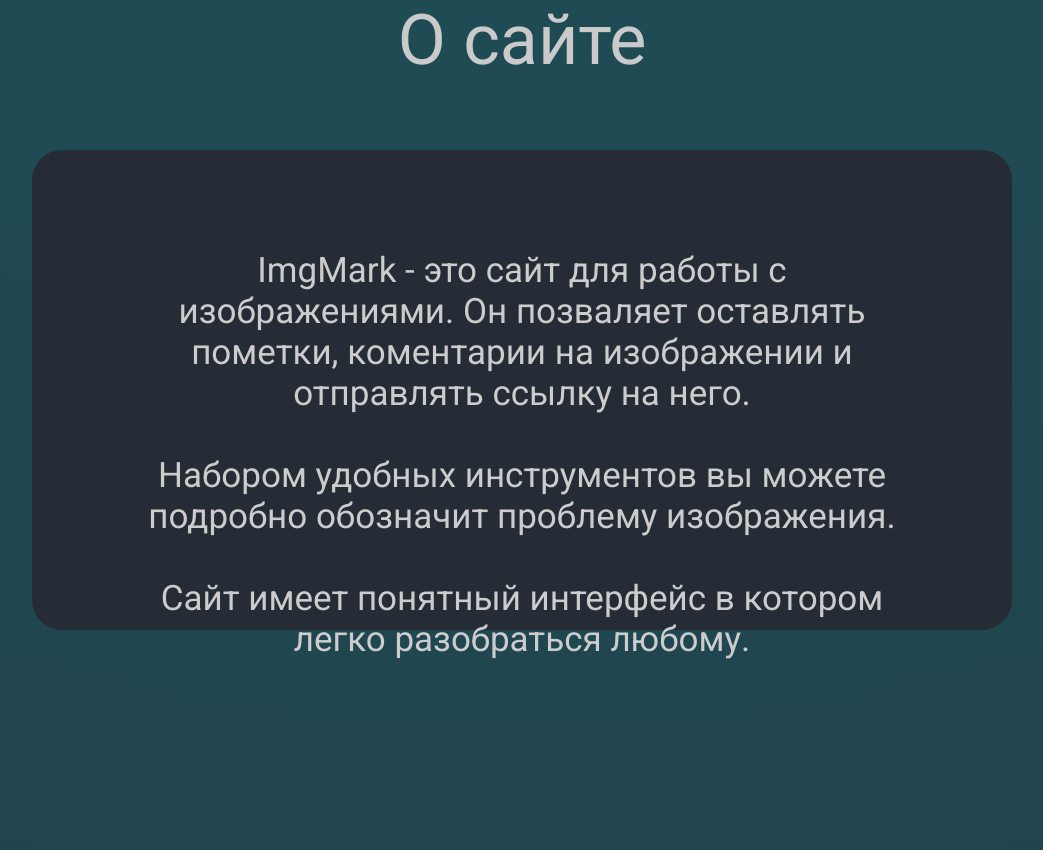
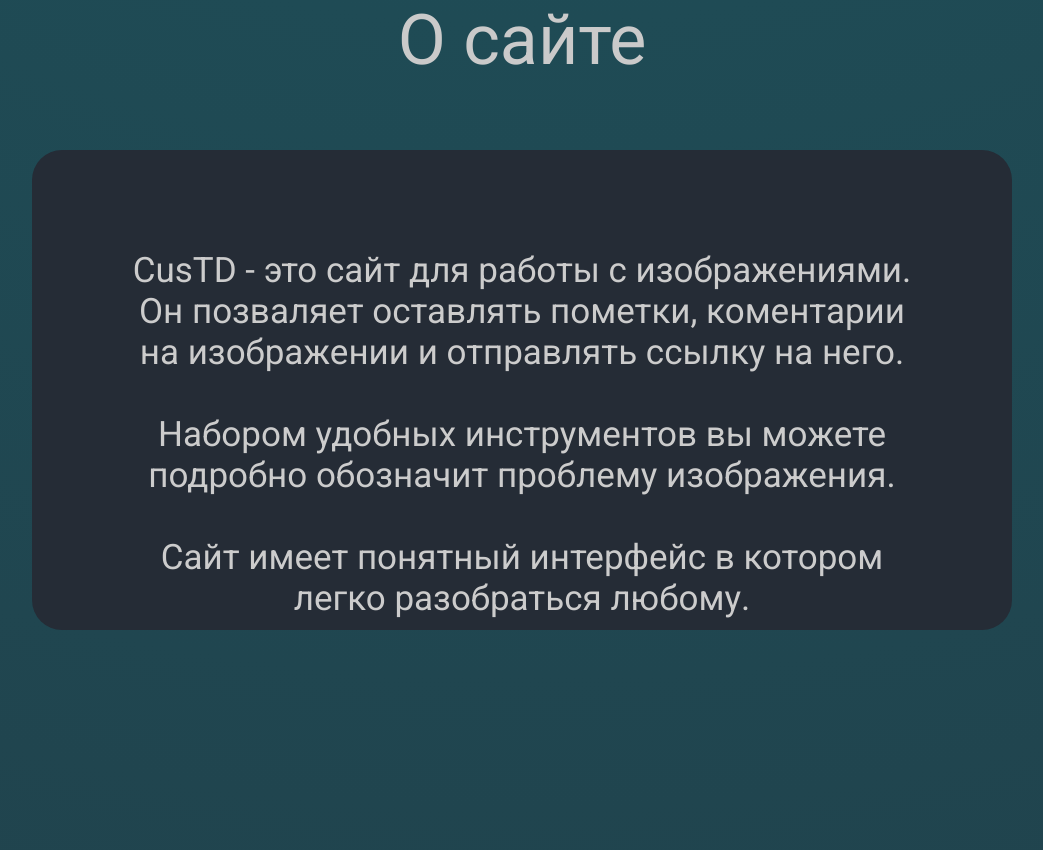
Before and after one commit to Joneks421/ProjectIMG, a Flask app: page / in a window 1280 px wide. Shown: the part 1292-2142 px from the top of the page, without its empty margins (118-1161 px from the left). Run offline with Flask 2, Linux system fonts and the light colour scheme.

Commit message:
Pre-alpha V0.7

```diff
--- a/project/templates/main.html
+++ b/project/templates/main.html
@@ -24,6 +24,7 @@
     <div class="index-content">
         <nav class="index-content main-container">
             <h1>Сайт для работы<br> с изображениями</h1>
+            <div class="index-content main-container-logo"></div>
             <a href="index.html" style="font-size: 30px;">Начать</a>
         </nav>
     </div>
@@ -32,7 +33,7 @@
         <h2>О сайте</h2>
         <!-- <div class="circle" style="position: absolute;"></div> -->
         <nav class="index-content about-container">
-            <p>ImgMark - это сайт для работы с изображениями. Он позваляет оставлять пометки, коментарии на изображении и отправлять ссылку на него.
+            <p>CusTD - это сайт для работы с изображениями. Он позваляет оставлять пометки, коментарии на изображении и отправлять ссылку на него.
                 <br>
                 <br>
                 Набором удобных инструментов вы можете подробно обозначит проблему изображения.
```
